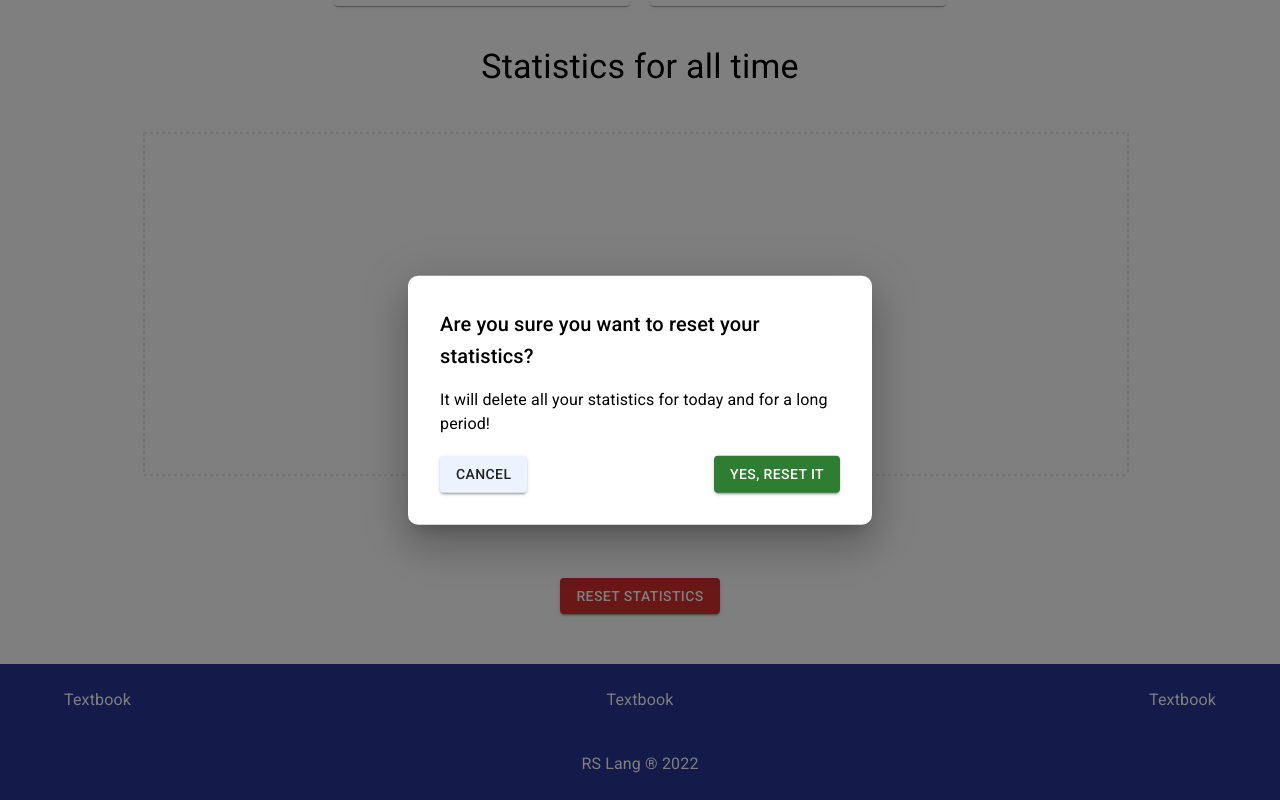
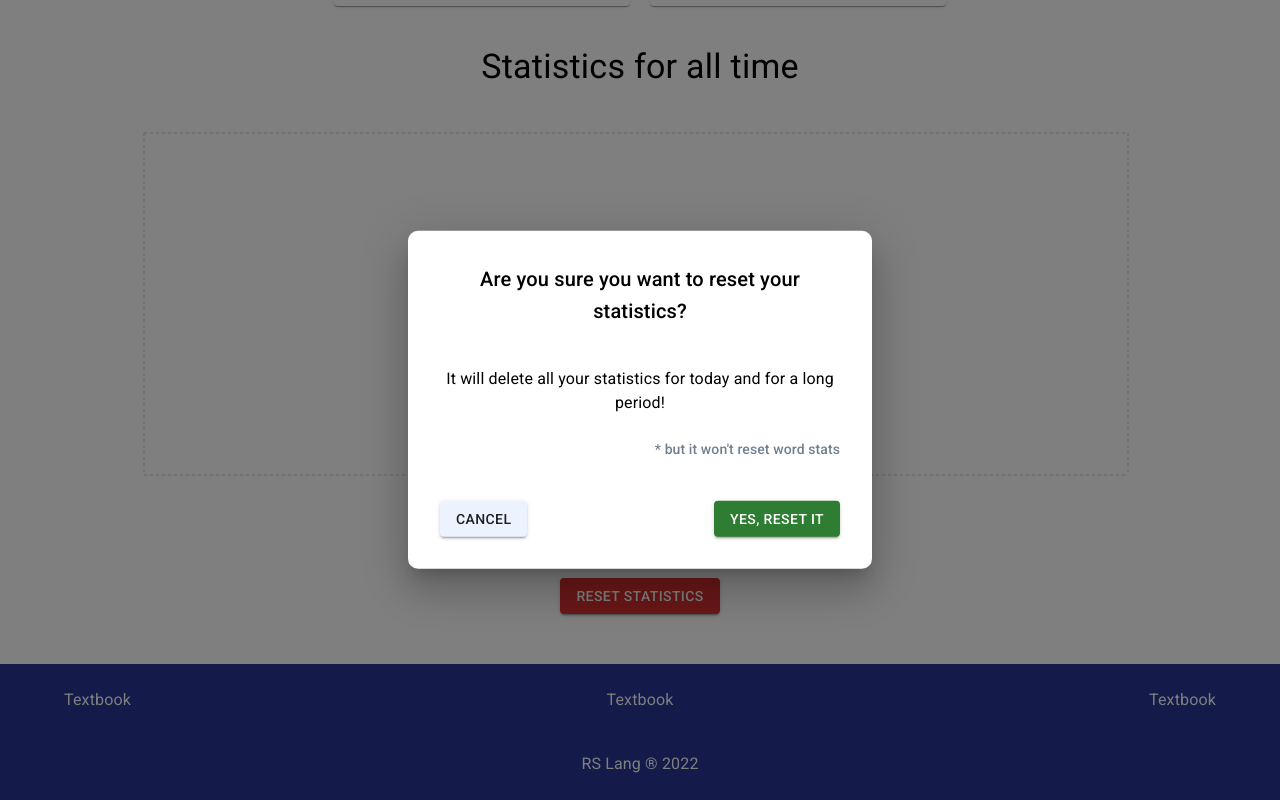
Before and after one commit to liliyavoloshina/rslang, a React (Create React App) app: page /statistic in a window 1280 px wide. Both pictures are taken after a click on the button "RESET STATISTICS". Shown: the part 502-1302 px from the top of the page. Built offline with nearby package versions, Linux system fonts and the light colour scheme.

Commit message:
fix: bug with total correct precent calculation

```diff
--- a/src/features/statistic/statisticSlice.ts
+++ b/src/features/statistic/statisticSlice.ts
@@ -366,7 +366,15 @@ const updateStatisticCalulated = (newWordsAudiocall: number, correctWordsPercent
 	const averagePercentAudiocall = correctWordsPercentAudiocall.length ? correctWordsPercentAudiocall.reduce((a, b) => a + b) / correctWordsPercentAudiocall.length : 0
 	const averagePercentSprint = correctWordsPercentSprint.length ? correctWordsPercentSprint.reduce((a, b) => a + b) / correctWordsPercentSprint.length : 0
 
-	const totalCorrectPercentShort = ((averagePercentAudiocall + averagePercentSprint) / 2).toFixed(0)
+	let totalCorrectPercentShort
+
+	if (averagePercentAudiocall === 0) {
+		totalCorrectPercentShort = averagePercentSprint.toFixed(0)
+	} else if (averagePercentSprint === 0) {
+		totalCorrectPercentShort = averagePercentAudiocall.toFixed(0)
+	} else {
+		totalCorrectPercentShort = ((averagePercentAudiocall + averagePercentSprint) / 2).toFixed(0)
+	}
 
 	const correctAudiocall = averagePercentAudiocall.toFixed(0)
 	const correctSprint = averagePercentSprint.toFixed(0)
--- a/src/locales/en.json
+++ b/src/locales/en.json
@@ -65,6 +65,7 @@
 		"LONGEST_CORRECT_SERIES": "Longest correct words series {{series}}",
 		"MODAL_TITLE": "Are you sure you want to reset your statistics?",
 		"MODAL_DESCRIPTION": "It will delete all your statistics for today and for a long period!",
+		"MODAL_DESCRIPTION_SHORT": "but it won't reset word stats",
 		"MODAL_AGREE": "Yes, reset it",
 		"MODAL_CANCEL": "Cancel",
 		"START_DATE": "Start of learning"
--- a/src/locales/ru.json
+++ b/src/locales/ru.json
@@ -65,6 +65,7 @@
 		"LONGEST_CORRECT_SERIES": "Самая длинная серия правильных ответов: {{series}}",
 		"MODAL_TITLE": "Вы уверены, что хотите сбросить статистику?",
 		"MODAL_DESCRIPTION": "Это удалит всю вашу статистику за сегодня и за длительный период!",
+		"MODAL_DESCRIPTION_SHORT": "но это не сбросит статистику слов",
 		"MODAL_AGREE": "Да, сбросьте её",
 		"MODAL_CANCEL": "Отмена",
 		"START_DATE": "Начало обучения"
--- a/src/views/Statistic.tsx
+++ b/src/views/Statistic.tsx
@@ -98,13 +98,16 @@ export default function Statistic() {
 
 			<Modal open={open} onClose={handleClose} aria-labelledby="modal-modal-title" aria-describedby="modal-modal-description">
 				<Box sx={modalStyle}>
-					<Typography id="modal-modal-title" variant="h6" component="h2">
+					<Typography textAlign="center" id="modal-modal-title" variant="h6" component="h2">
 						{t('STATISTIC.MODAL_TITLE')}
 					</Typography>
-					<Typography id="modal-modal-description" sx={{ mt: 2 }}>
+					<Typography textAlign="center" id="modal-modal-description" sx={{ mt: 5 }}>
 						{t('STATISTIC.MODAL_DESCRIPTION')}
 					</Typography>
-					<Stack spacing={2} direction="row" justifyContent="space-between" marginTop="20px">
+					<Typography textAlign="right" variant="subtitle2" color="slategray" sx={{ mt: 3 }}>
+						* {t('STATISTIC.MODAL_DESCRIPTION_SHORT')}
+					</Typography>
+					<Stack spacing={2} direction="row" justifyContent="space-between" marginTop="40px">
 						<Button variant="contained" color="secondary" onClick={handleClose}>
 							{t('STATISTIC.MODAL_CANCEL')}
 						</Button>
```
